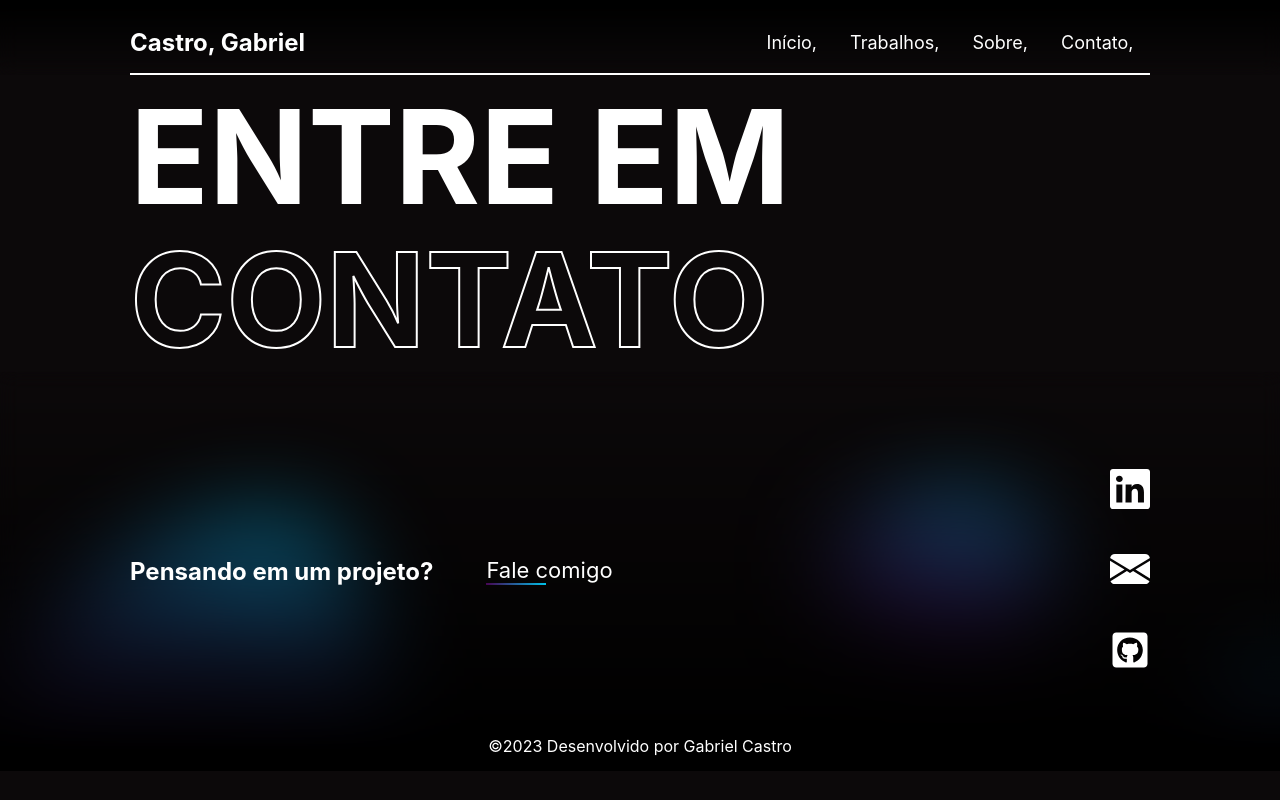
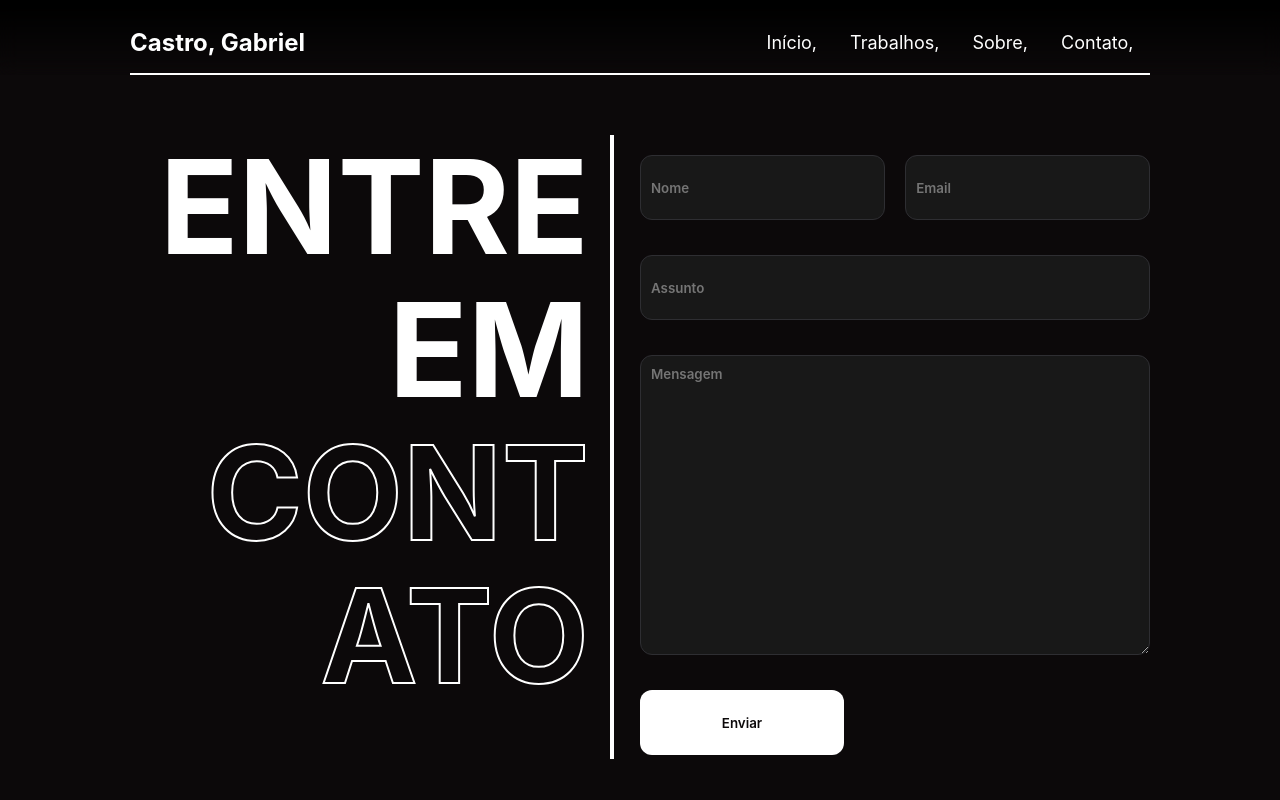
Before and after one commit to GabrielCastro-dev/my-portifolio, a React (Create React App) app: page /contact in a window 1280 px wide. Shown: the top 800 px of the page. Built offline with nearby package versions, Linux system fonts and the light colour scheme.

Commit message:
contact page for desktop

```diff
--- a/src/pages/Contact/Contact.jsx
+++ b/src/pages/Contact/Contact.jsx
@@ -10,7 +10,13 @@ function Contact(){
           <h1 className='empty'>CONTATO</h1>
         </div>
         <form>
-
+          <div>
+            <input type="text" placeholder='Nome'/>
+            <input type="text" placeholder='Email'/>
+          </div>
+          <input type="text" placeholder='Assunto'/>
+          <textarea type="text" placeholder='Mensagem'/>
+          <button>Enviar</button>
         </form>
       </div>
     </DefaultPage>
--- a/src/pages/Contact/Contact.scss
+++ b/src/pages/Contact/Contact.scss
@@ -0,0 +1,70 @@
+@import '../../styles/colorPalette.scss';
+
+.contact{
+    margin: 50px 0;
+    display: flex;
+
+    .left{
+        width: 50%;
+        position: relative;
+
+        h1{
+            padding-right: 4vw;
+            text-align: right;
+        }
+    }
+
+    .left::after{
+        content: '';
+        height: 100%;
+        border: 2px solid $white;
+        position: absolute;
+        right: 2vw;
+        top: 0;
+    }
+
+    form{
+        width: 50%;
+        display: flex;
+        flex-direction: column;
+
+        div{
+            display: flex;
+            justify-content: space-between;
+
+            input{
+                width: 48%;
+                margin-top: 20px;
+            }
+        }
+
+        input, textarea{
+            width: 100%;
+            height: 65px;
+            padding: 10px;
+            margin-top: 35px;
+            background: $input-background;
+            border: 1px solid $input-border;
+            border-radius: 12px;
+            color: $white;
+            font-weight: 600;
+        }
+
+        textarea{
+            height: 300px;
+        }
+
+        button{
+            width: 40%;
+            height: 65px;
+            margin-top: 35px;
+            color: $white;
+            font-weight: 600;
+            background-color: $white;
+            color: $background;
+            border: none;
+            border-radius: 12px;
+            cursor: pointer;
+        }
+    }
+}
--- a/src/styles/colorPalette.scss
+++ b/src/styles/colorPalette.scss
@@ -1,4 +1,6 @@
 $primary: #00C2E9;
 $secondary: #470453;
 $background: #0C090A;
-$white: #fff
+$input-background: #181818;
+$input-border: #2E2E32;
+$white: #FFF
```
